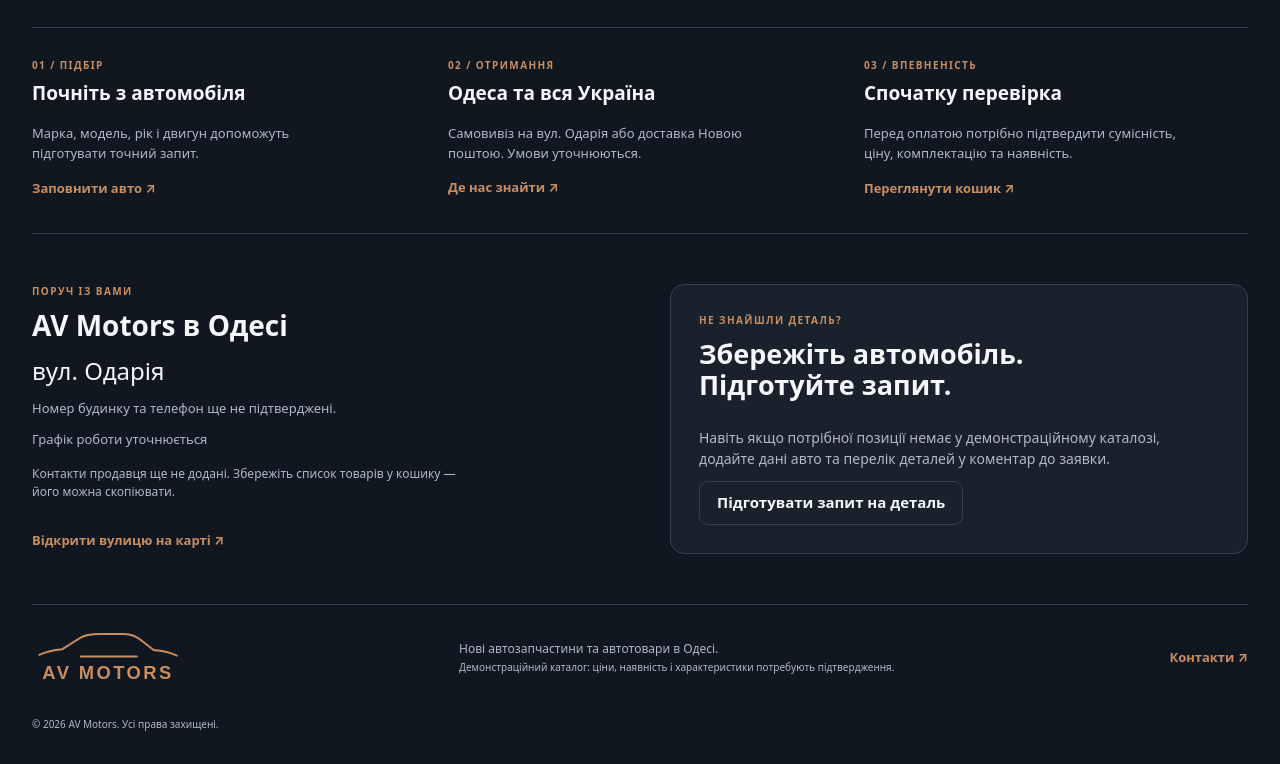
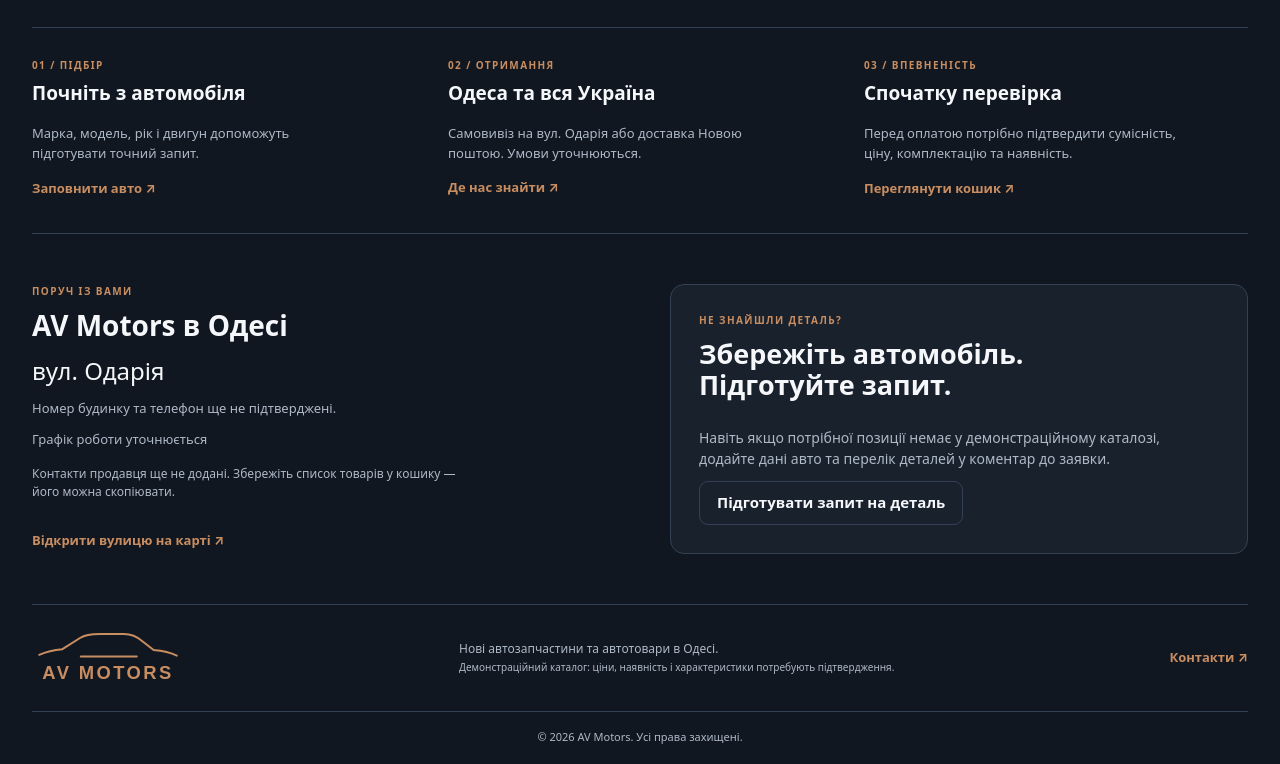
Before and after one commit to San4es777/av-motors, a website: page index.html in a window 1280 px wide. Shown: the part 2376-3140 px from the top of the page. Before the commit the page ends 3109 px from the top, so only its background shows below. Drawn offline with Linux system fonts and the light colour scheme.

Commit message:
Style footer copyright notice

```diff
--- a/assets/css/style.css
+++ b/assets/css/style.css
@@ -338,3 +338,6 @@
 .bottom .car-icon{width:22px;height:22px}
 .form-subheading{font-size:15px;margin:22px 0 12px;padding-top:17px;border-top:1px solid var(--line)}
 #vinHint{margin-top:8px;margin-bottom:12px}
+
+.footer-legal{border-top:1px solid var(--line);padding-block:12px 18px;text-align:center}
+.footer-legal small{font-size:11px;color:var(--muted)}
```
